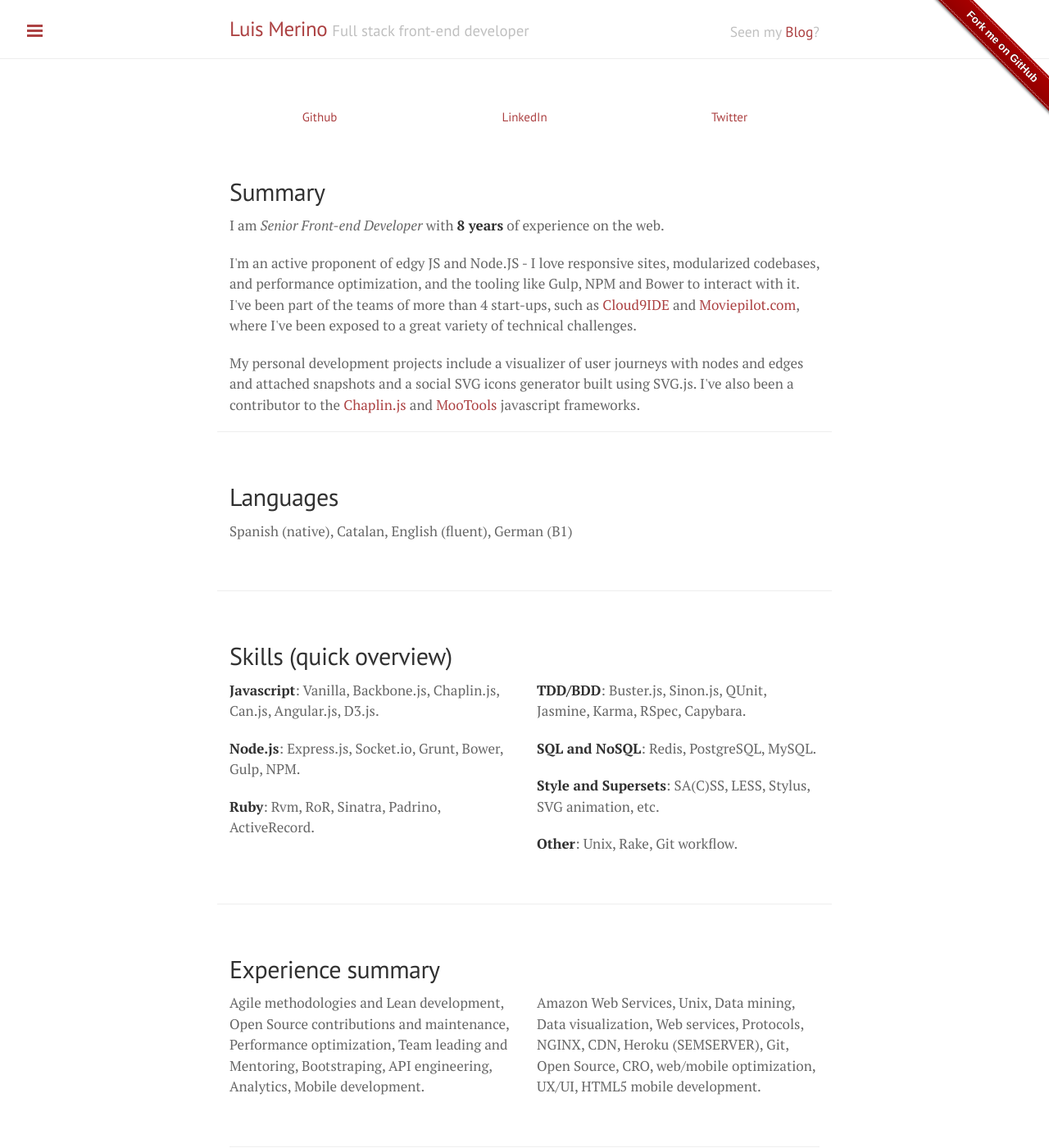
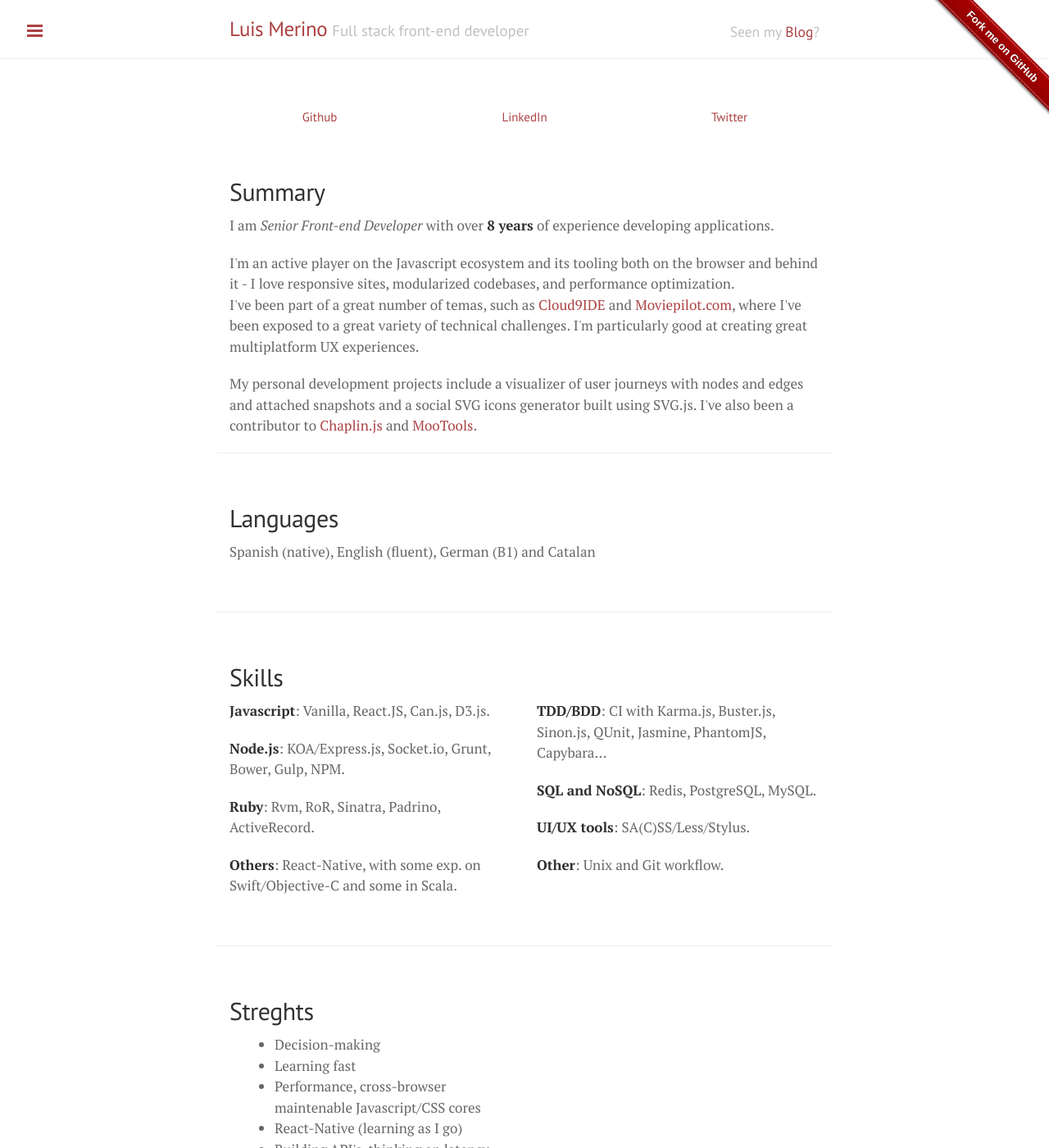
Before and after one commit to Rendez/portfolio, a Jekyll site: the page built from index.html, in a window 1280 px wide and 1400 px high. Shown: the whole window at 82% size. Built offline with Jekyll 4.4.1, drawn with Linux system fonts in a browser that asks for light colours; Markdown is read by kramdown in place of the engine named in the settings; some of the changed text lies outside the part shown.

```diff
--- a/Gemfile
+++ b/Gemfile
@@ -1,5 +1,4 @@
 source 'https://rubygems.org'
-source 'https://rails-assets.org'
 ruby '2.1.4'
 
 gem 'jekyll'
--- a/index.html
+++ b/index.html
@@ -12,39 +12,58 @@ title: Full stack front-end developer
 <div class="row">
     <div class="col-sm-12">
         <h2>Summary</h2>
-        <p>I am <em>Senior Front-end Developer</em> with <strong>8 years</strong> of experience on the web.</p>
-        <p>I'm an active proponent of edgy JS and Node.JS - I love responsive sites, modularized codebases, and performance optimization, and the tooling like Gulp, NPM and Bower to interact with it.<br>I've been part of the teams of more than 4 start-ups, such as <a href="https://c9.io/">Cloud9IDE</a> and <a href="http://moviepilot.com/">Moviepilot.com</a>, where I've been exposed to a great variety of technical challenges.</p>
-        <p>My personal development projects include a visualizer of user journeys with nodes and edges and attached snapshots and a social SVG icons generator built using SVG.js. I've also been a contributor to the <a href="http://chaplinjs.org/">Chaplin.js</a> and <a href="http://mootools.net/">MooTools</a> javascript frameworks.</p>
+        <p>I am <em>Senior Front-end Developer</em> with over <strong>8 years</strong> of experience developing applications.</p>
+        <p>I'm an active player on the Javascript ecosystem and its tooling both on the browser and behind it - I love responsive sites, modularized codebases, and performance optimization.<br>I've been part of a great number of temas, such as <a href="https://c9.io/">Cloud9IDE</a> and <a href="http://moviepilot.com/">Moviepilot.com</a>, where I've been exposed to a great variety of technical challenges. I'm particularly good at creating great multiplatform UX experiences.</p>
+        <p>My personal development projects include a visualizer of user journeys with nodes and edges and attached snapshots and a social SVG icons generator built using SVG.js. I've also been a contributor to <a href="http://chaplinjs.org/">Chaplin.js</a> and <a href="http://mootools.net/">MooTools</a>.</p>
     </div>
 </div>
 
 <div class="row latest">
     <div class="col-sm-12">
         <h2>Languages</h2>
-        <p>Spanish (native), Catalan, English (fluent), German (B1)</p>
+        <p>Spanish (native), English (fluent), German (B1) and Catalan</p>
     </div>
 </div>
 
 <div class="row latest">
     <div class="col-sm-12">
-        <h2>Skills (quick overview)</h2>
+        <h2>Skills</h2>
     </div>
     <div class="col-sm-6">
-        <p><strong>Javascript</strong>: Vanilla, Backbone.js, Chaplin.js, Can.js, Angular.js, D3.js.</p>
-        <p><strong>Node.js</strong>: Express.js, Socket.io, Grunt, Bower, Gulp, NPM.</p>
+        <p><strong>Javascript</strong>: Vanilla, React.JS, Can.js, D3.js.</p>
+        <p><strong>Node.js</strong>: KOA/Express.js, Socket.io, Grunt, Bower, Gulp, NPM.</p>
         <p><strong>Ruby</strong>: Rvm, RoR, Sinatra, Padrino, ActiveRecord.</p>
+        <p><strong>Others</strong>: React-Native, with some exp. on Swift/Objective-C and some in Scala.</p>
     </div>
     <div class="col-sm-6">
-        <p><strong>TDD/BDD</strong>: Buster.js, Sinon.js, QUnit, Jasmine, Karma, RSpec, Capybara.</p>
+        <p><strong>TDD/BDD</strong>: CI with Karma.js, Buster.js, Sinon.js, QUnit, Jasmine, PhantomJS, Capybara...</p>
         <p><strong>SQL and NoSQL</strong>: Redis, PostgreSQL, MySQL.</p>
-        <p><strong>Style and Supersets</strong>: SA(C)SS, LESS, Stylus, SVG animation, etc.</p>
-        <p><strong>Other</strong>: Unix, Rake, Git workflow.</p>
+        <p><strong>UI/UX tools</strong>: SA(C)SS/Less/Stylus.</p>
+        <p><strong>Other</strong>: Unix and Git workflow.</p>
     </div>
+</div>
+
+<div class="row latest">
+  <div class="col-sm-12">
+    <h2>Streghts</h2>
+    <div class="col-sm-6">
+      <ul>
+        <li>Decision-making</li>
+        <li>Learning fast</li>
+        <li>Performance, cross-browser maintenable Javascript/CSS cores</li>
+        <li>React-Native (learning as I go)</li>
+        <li>Building API's, thinking on latency, bytesize and progressive enhancement</li>
+        <li>App services - connecting dataflows, and tools to monitor, track, etc.</li>
+    </div>
+  </div>
 </div>
 
 <div class="row latest">
     <div class="col-sm-12">
         <h2>Experience summary</h2>
+    </div>
+    <div class="col-sm-12">
+        I believe in full-stack development. Versatility gives a developer a wide spectrum of the web environment
     </div>
     <div class="col-sm-6">
         Agile methodologies and Lean development, Open Source contributions and maintenance, Performance optimization, Team leading and Mentoring, Bootstraping, API engineering, Analytics, Mobile development.
@@ -60,10 +79,23 @@ title: Full stack front-end developer
   <ul class="latest-projects">
       <li>
         <h3>
-          <a href="https://www.proudsugar.com/">
+            Nestpick.com
+            <small>2015-2016</small>
+        </h3>
+        <div class="row">
+            <div class="col-sm-6">
+                <p>Nestpick initially started as a small portal connecting tenants with landlords through mid to long-term contracts. As of 2015, the platform receives several thousands of visitors every day looking for a way to book an mid or long-term apartment online, for their next move across 30 cities.</p>
+                <p>Goals: Decoupling, minifying codebase to optimize loading time and create an astonishing mobile experience.</p>
+            </div>
+            <div class="col-sm-6">
+                <a href="https://www.nestpick.com/"><img src="{{ site.baseurl }}public/images/projects/nestpick.png" alt="nestpick.com"></a>
+            </div>
+        </div>
+      </li>
+      <li>
+        <h3>
             Proudsugar.com
             <small>2013-2015</small>
-          </a>
         </h3>
         <div class="row">
             <div class="col-sm-6">
```
Also changed, not shown: blog/_posts/2015-06-28-vectorial-iconography.md (added, +58 -0 lines), blog/_posts/2015-10-25-reflections-of-a-decade-of-web-development.md (added, +57 -0 lines), blog/_drafts/2015-03-24-day-zero-plus-one.md (renamed from blog/_posts/2015-03-24-day-zero-plus-one.md), public/images/projects/nestpick.png (added), 4 other files.
